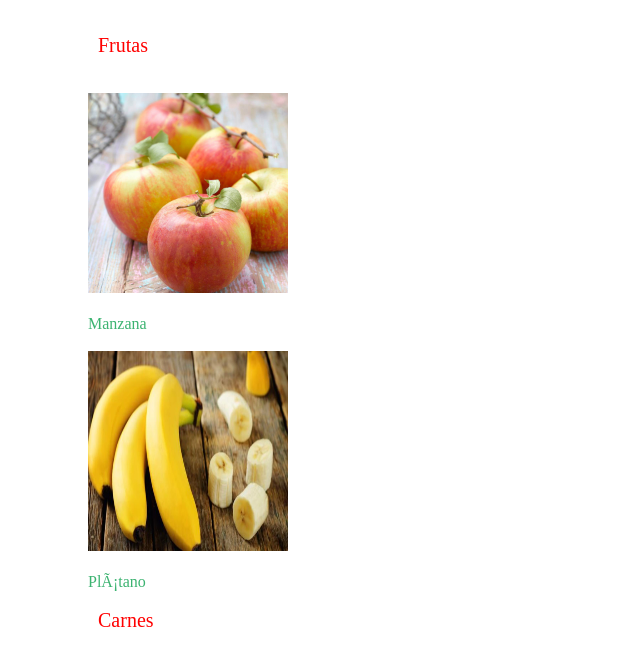
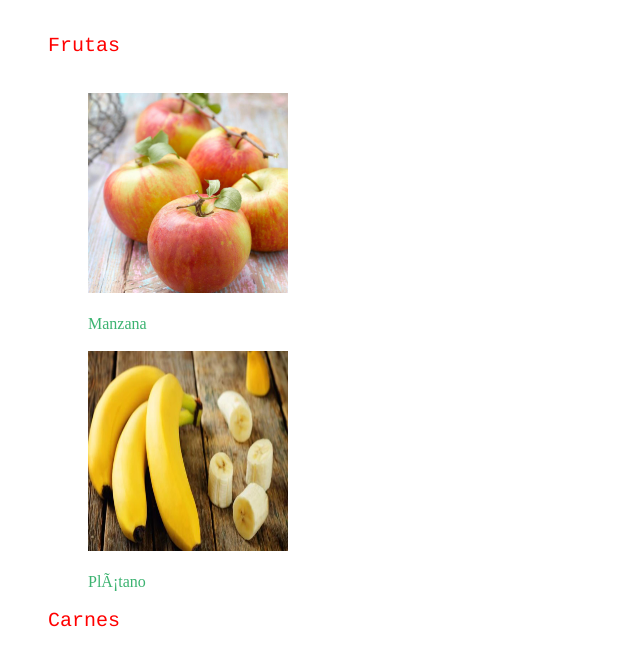
Before and after one commit to clch2409/Practices_HTML_CSS, a plain HTML site: page listaCompras/index.html in a window 1280 px wide. Shown: the part 126-791 px from the top of the page, without its empty margins (0-640 px from the left). Drawn offline with Linux system fonts and the light colour scheme.

Commit message:
le cambié el padding y la fuente al título de las compras

```diff
--- a/listaCompras/style.css
+++ b/listaCompras/style.css
@@ -13,7 +13,8 @@ img{
     color: red;
     font-size: 20px;
     list-style: none;
-    padding-left: 50px;
+    padding-left: 0px;
+    font-family: Courier;
 }
 .lista_item{
     color: mediumseagreen;
```
